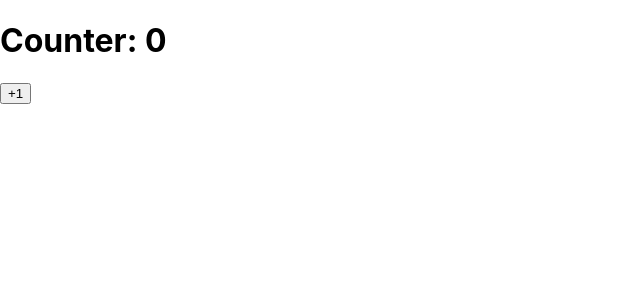
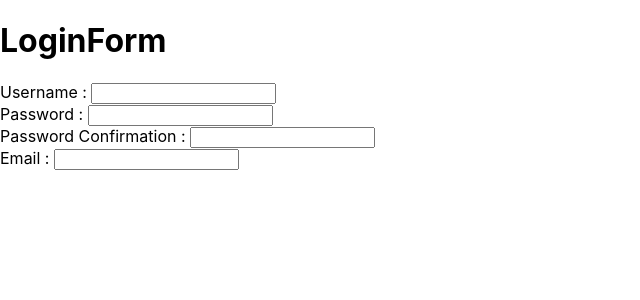
Before and after one commit to sebgaw12/React_AdvNovember2022, a React (Create React App) app: page / in a window 1280 px wide. Shown: the top 300 px of the page, without its empty margins (0-640 px from the left). Built offline with nearby package versions, Linux system fonts and the light colour scheme.

Commit message:
LoginForm

```diff
--- a/src/App.js
+++ b/src/App.js
@@ -3,6 +3,7 @@
 // import GreetingsArrow from './Greetings/GreetingsArrow';
 // import GreetingsClass from './Greetings/GreetingsClass';
 import CounterClass from "./Counter/CounterClass";
+import LoginForm from "./LoginForm/LoginForm";
 function App() {
   return (
     <div>
@@ -11,7 +12,8 @@
     <Greetings name="Janek3" />
     <GreetingsArrow name="Tomek" />
     <GreetingsClass name="Agata" /> */}
-    <CounterClass />
+    {/* <CounterClass /> */}
+    <LoginForm />
     </div>
   );
 }
--- /dev/null
+++ b/src/LoginForm/LoginForm.js
@@ -0,0 +1,89 @@
+import React, {Component} from 'react'
+
+class LoginForm extends Component {
+    constructor(props) {
+        super()
+
+        this.state = {
+            username : "",
+            password : "",
+            passwordConfirmation : "",
+            email : "",
+            errors : []
+        }
+
+        this.validatePasswordOnBlur= this.validatePasswordOnBlur.bind(this)
+
+    }
+    validateNotEmpty(field, value)
+    {
+        if(value.length <= 0) {
+            return  `${field} must be filled out!`
+        }
+    }
+
+    validateUsernameOnBlur(event)
+    {
+        console.log(event.target.value)
+
+        const username = event.target.value;
+        const errors = this.state.errors;
+
+        var validate_result = this.validateNotEmpty("Username", username)
+        if(validate_result)
+            {
+                this.setState({username : ""})
+                errors.push(validate_result)
+            }
+
+        this.setState({username, errors })
+
+    }
+
+    validatePasswordOnBlur(event)
+    {
+        const password = event.target.value
+        this.setState({password})
+    }
+
+    validatePasswordConfirmationOnBlur(event)
+    {
+        const passwordConfirmation = event.target.value
+        this.setState({passwordConfirmation})
+    }
+
+    displayErrors()
+    {
+        return (
+            <div>
+                {this.state.errors.map((err, i) => <p key={i}>{err}</p>)}
+            </div>
+        )
+    }
+    displayForm()
+    {
+        return (
+            <div>
+                Username : <input type="text" onBlur={this.validateUsernameOnBlur.bind(this)} /><br />
+                Password : <input type="text" onBlur={this.validatePasswordOnBlur} /><br />
+                Password Confirmation : <input type="text" onBlur={(event) => this.validatePasswordConfirmationOnBlur(event)} /><br />
+                Email : <input type="text" /><br />
+                <br/>
+                {this.displayErrors()}
+
+            </div>
+        )
+    }
+
+    render() {
+        console.log(this.state)
+
+        return (
+            <div>
+                <h1>LoginForm</h1>
+                {this.displayForm()}
+            </div>
+        )
+    }
+}
+export default LoginForm;
```
